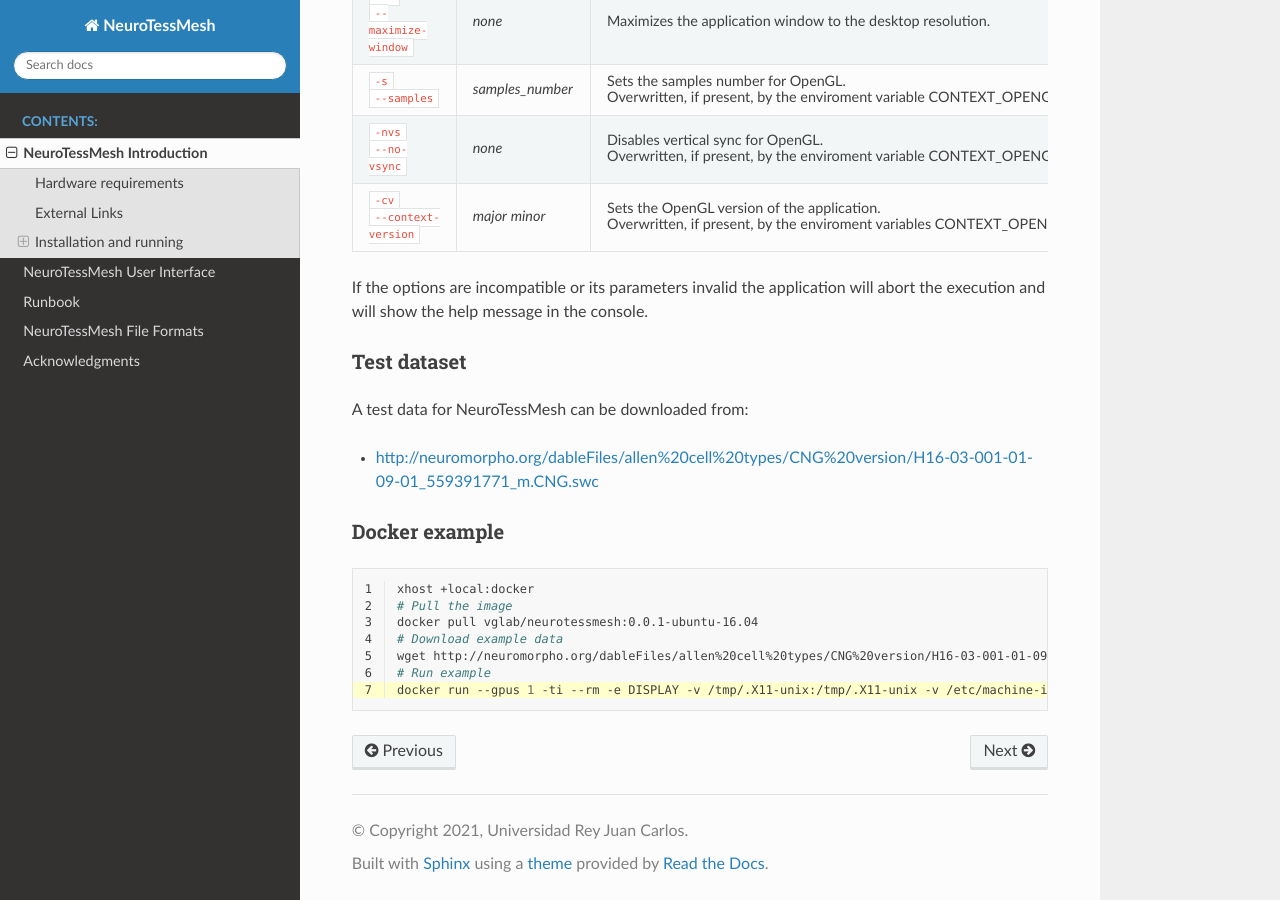
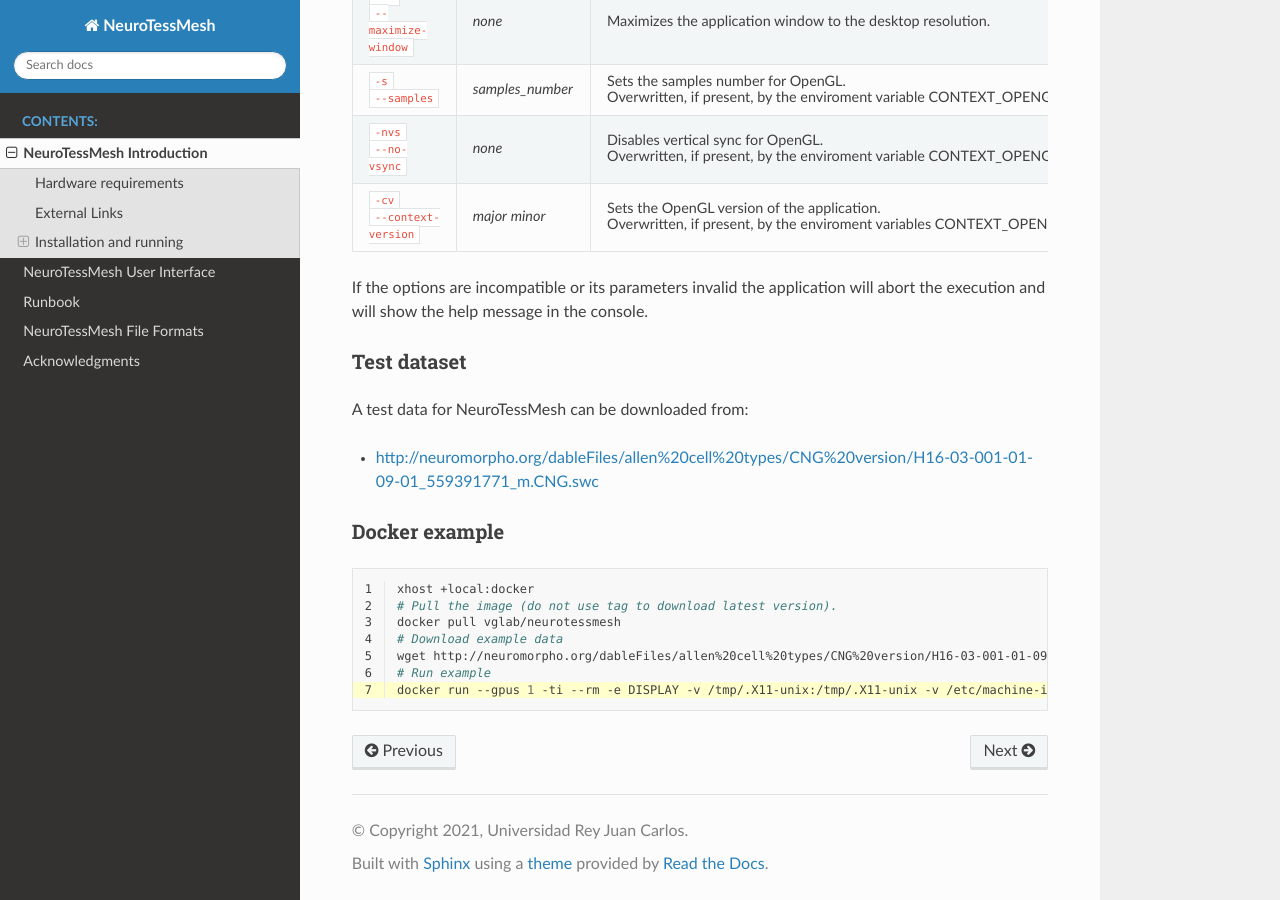
Before and after one commit to vg-lab/NeuroTessMeshDocs, a Sphinx documentation site: the page built from source/01-Introduction.rst, in a window 1280 px wide and 900 px high, scrolled down 1786 px. Built offline with Sphinx 7.4.7 and the Read the Docs theme 2.0.0, drawn with Linux system fonts in a browser that asks for light colours.

Commit message:
Fix: pull docker image without tag to download latest.

```diff
--- a/source/01-Introduction.rst
+++ b/source/01-Introduction.rst
@@ -110,8 +110,8 @@
   :emphasize-lines: 7
 
   xhost +local:docker
-  # Pull the image
-  docker pull vglab/neurotessmesh:0.0.1-ubuntu-16.04
+  # Pull the image (do not use tag to download latest version).
+  docker pull vglab/neurotessmesh
   # Download example data
   wget http://neuromorpho.org/dableFiles/allen%20cell%20types/CNG%20version/H16-03-001-01-09-01_559391771_m.CNG.swc
   # Run example
```
